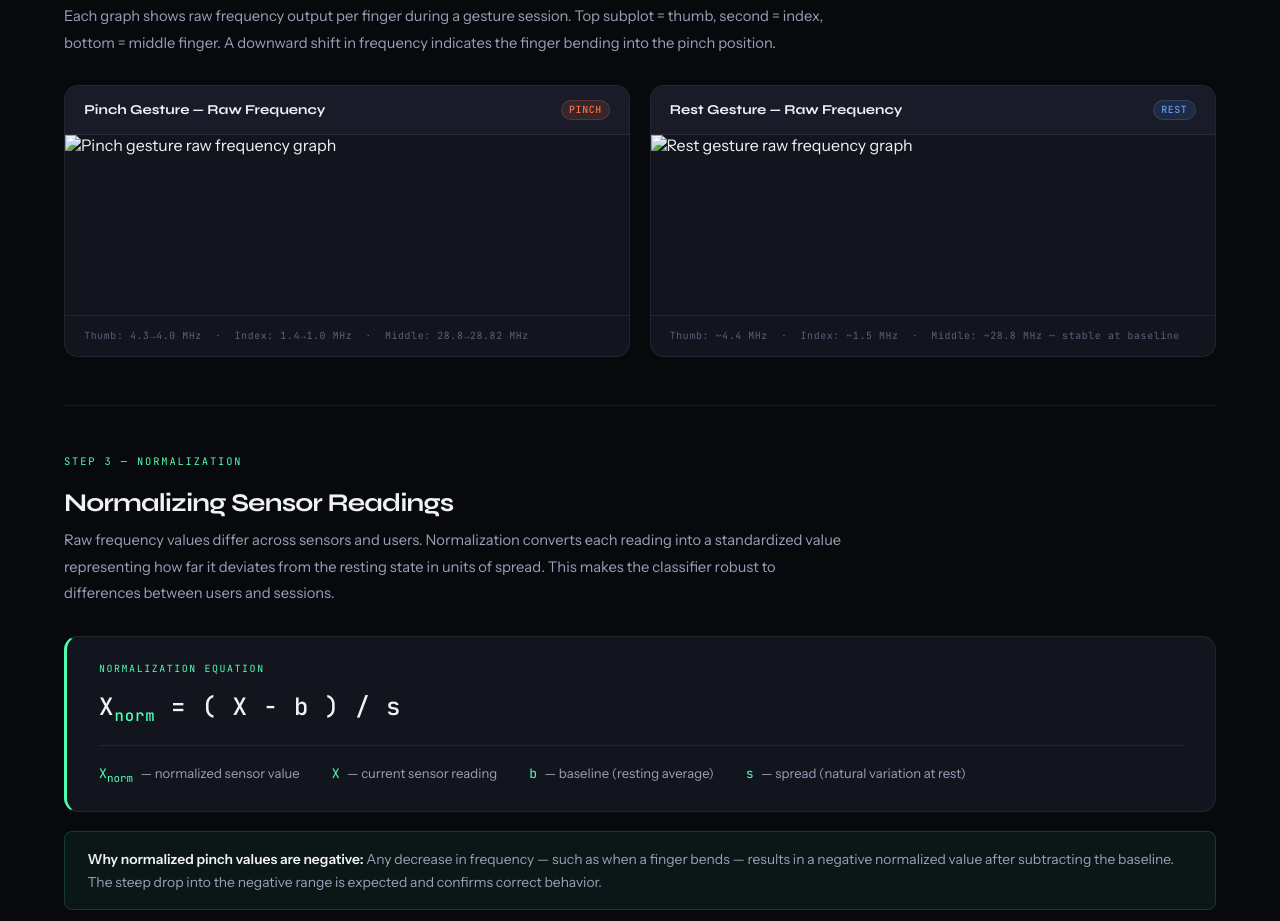
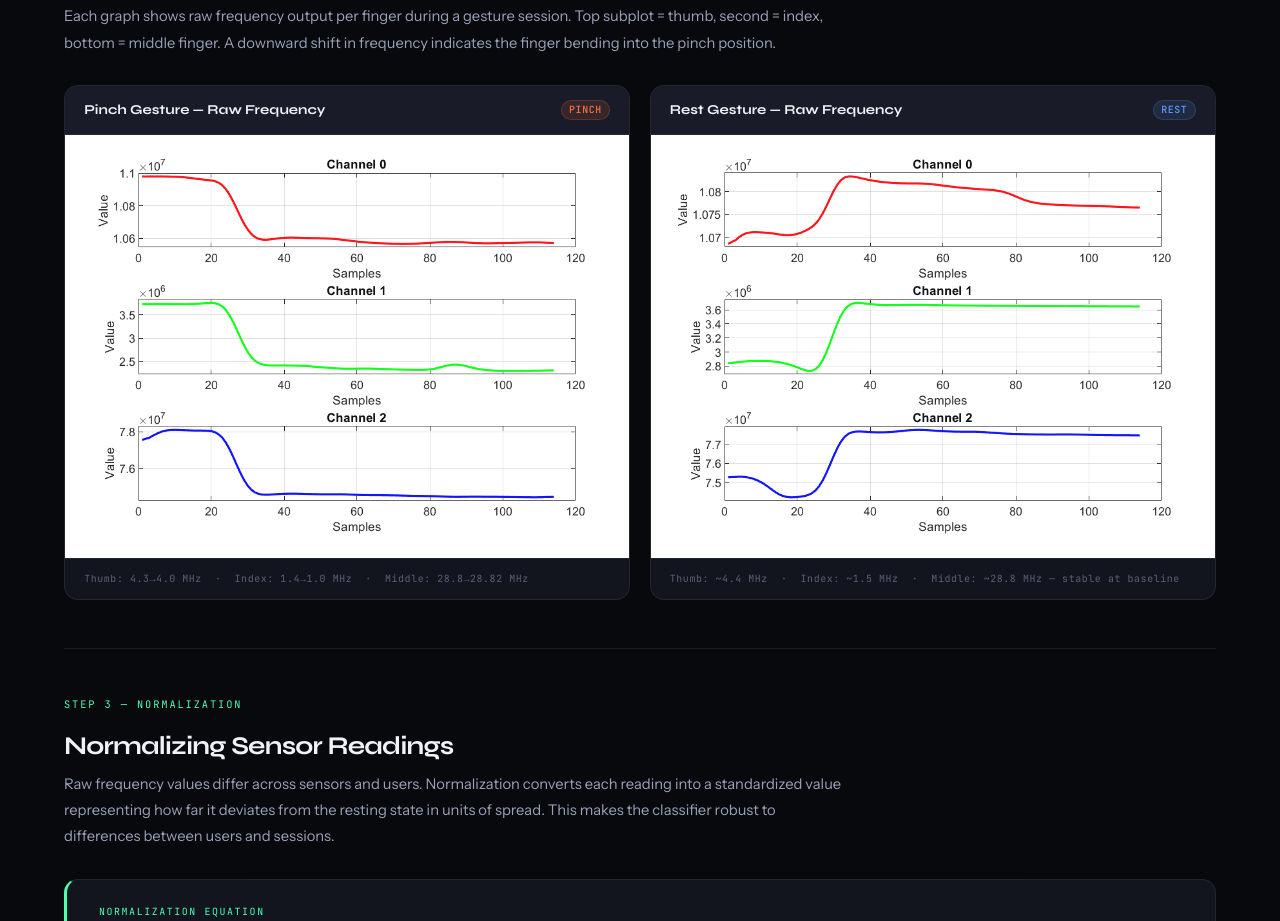
Before and after one commit to ecuadior/files, a website: page views/data.html in a window 1280 px wide. Shown: the part 1498-2419 px from the top of the page. Drawn offline with Linux system fonts and the light colour scheme.

Commit message:
data images added

```diff
--- a/views/data.html
+++ b/views/data.html
@@ -181,7 +181,7 @@
           <span class="badge badge-orange">PINCH</span>
         </div>
         <!-- Replace pinch-graph.png with your MATLAB screenshot in public/images/ -->
-        <img src="/images/pinch-graph.png" alt="Pinch gesture raw frequency graph" class="graph-img">
+        <img src="/images/pinch.png" alt="Pinch gesture raw frequency graph" class="graph-img">
         <div class="graph-caption">
           Thumb: 4.3→4.0 MHz &nbsp;·&nbsp; Index: 1.4→1.0 MHz &nbsp;·&nbsp; Middle: 28.8→28.82 MHz
         </div>
@@ -193,7 +193,7 @@
           <span class="badge badge-blue">REST</span>
         </div>
         <!-- Replace rest-graph.png with your MATLAB screenshot in public/images/ -->
-        <img src="/images/rest-graph.png" alt="Rest gesture raw frequency graph" class="graph-img">
+        <img src="/images/LDC_Rest.png" alt="Rest gesture raw frequency graph" class="graph-img">
         <div class="graph-caption">
           Thumb: ~4.4 MHz &nbsp;·&nbsp; Index: ~1.5 MHz &nbsp;·&nbsp; Middle: ~28.8 MHz — stable at baseline
         </div>
@@ -270,7 +270,7 @@
         <span class="badge badge-green">Normalized</span>
       </div>
       <!-- Replace normalized-graph.png with your graph screenshot in public/images/ -->
-      <img src="/images/normalized-graph.png" alt="Normalized rest vs pinch graph" class="graph-img">
+      <img src="/images/ml.png" alt="Normalized rest vs pinch graph" class="graph-img">
       <div class="graph-caption">
         REST values cluster near 0. PINCH values drop sharply negative.
         Strong separation across all three channels confirms reliable gesture classification.
```
Also changed, not shown: public/images/LDC_Rest.png (added), public/images/pinch.png (added).
